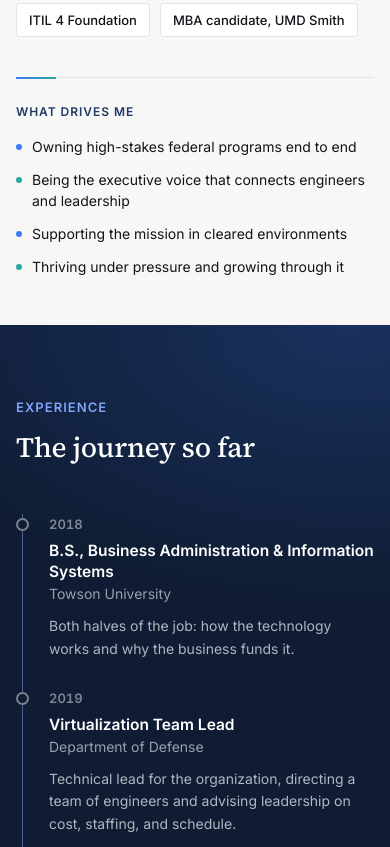
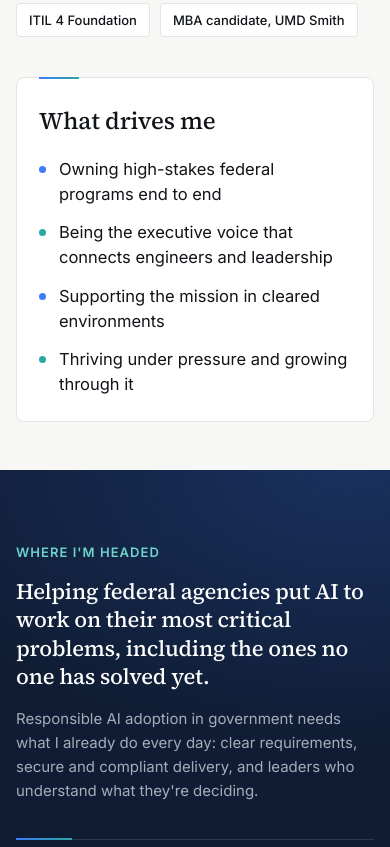
Before and after one commit to knilaweera/knilaweera.github.io, a plain HTML site: page index.html in a window 390 px wide. Shown: the part 1797-2644 px from the top of the page. Drawn offline with Linux system fonts and the light colour scheme.

Commit message:
Put Where I'm headed first; enlarge What drives me on phones
Co-Authored-By: Claude Opus 5.5 <noreply@anthropic.com>

```diff
--- a/index.html
+++ b/index.html
@@ -115,12 +115,12 @@
   .org { font-size: 14px; color: rgba(238,242,248,.62); }
   .step p { font-size: 14px; color: rgba(238,242,248,.72); margin: 10px 0 0; }
 
-  .headed { margin-top: 56px; padding-top: 40px; border-top: 1px solid rgba(255,255,255,.12); display: grid; grid-template-columns: 200px 1fr; gap: 8px 40px; position: relative; }
-  .headed::before { content: ""; position: absolute; top: -1px; left: 0; width: 56px; height: 2px; background: linear-gradient(90deg, var(--bright), var(--teal)); }
+  .headed { margin-bottom: 56px; padding-bottom: 48px; border-bottom: 1px solid rgba(255,255,255,.12); display: grid; grid-template-columns: 200px 1fr; gap: 8px 40px; position: relative; }
+  .headed::before { content: ""; position: absolute; bottom: -1px; left: 0; width: 56px; height: 2px; background: linear-gradient(90deg, var(--bright), var(--teal)); }
   .headed-label { margin: 6px 0 0; font-size: 13px; font-weight: 600; letter-spacing: .08em; text-transform: uppercase; color: #6fd3cc; grid-row: span 2; }
   .headed-statement { margin: 0; font-family: "Source Serif 4", Georgia, serif; font-weight: 500; font-size: clamp(22px, 2.4vw, 28px); line-height: 1.3; letter-spacing: -0.01em; color: #fff; max-width: 680px; }
   .headed-note { margin: 8px 0 0; font-size: 15px; color: rgba(238,242,248,.68); max-width: 640px; }
-  @media (max-width: 860px) { .headed { grid-template-columns: 1fr; margin-top: 44px; padding-top: 32px; } .headed-label { grid-row: auto; margin: 0 0 6px; } }
+  @media (max-width: 860px) { .headed { grid-template-columns: 1fr; margin-bottom: 44px; padding-bottom: 36px; } .headed-label { grid-row: auto; margin: 0 0 6px; } }
 
   @keyframes rise { from { opacity: 0; transform: translateY(12px); } to { opacity: 1; transform: none; } }
   .photo, .intro .role, .intro h1, .intro .lede, .caps, .proof { animation: rise .7s cubic-bezier(.2,.7,.2,1) both; }
@@ -137,7 +137,12 @@
     .photo { display: grid; grid-template-columns: 120px 1fr; gap: 20px; align-items: center; }
     .photo .meta { margin-top: 0; }
     .intro .wrap > .photo, .intro .wrap > .hero-text, .intro .wrap > .seeking { grid-column: 1; grid-row: auto; }
-    .seeking { margin-top: 8px; }
+    .seeking { margin-top: 8px; background: var(--surface); border: 1px solid var(--line); border-radius: 8px; padding: 24px 22px; }
+    .seeking::before { left: 22px; }
+    .seeking h2 { font-family: "Source Serif 4", Georgia, serif; font-size: 24px; font-weight: 500; letter-spacing: -0.01em; text-transform: none; color: var(--ink); margin: 0 0 16px; }
+    .seeking ul { gap: 14px; }
+    .seeking li { font-size: 16.5px; padding-left: 20px; }
+    .seeking li::before { top: 9px; width: 7px; height: 7px; }
     .timeline { grid-template-columns: 1fr; gap: 28px; padding-left: 0; }
     .timeline::before { left: 6px; right: auto; top: 0; bottom: 0; width: 1px; height: auto; }
     .step { display: grid; grid-template-columns: 13px 1fr; column-gap: 20px; padding: 0; }
@@ -230,6 +235,11 @@
 
   <section class="journey" id="journey">
     <div class="wrap">
+      <div class="headed">
+        <p class="headed-label">Where I'm headed</p>
+        <p class="headed-statement">Helping federal agencies put AI to work on their most critical problems, including the ones no one has solved yet.</p>
+        <p class="headed-note">Responsible AI adoption in government needs what I already do every day: clear requirements, secure and compliant delivery, and leaders who understand what they're deciding.</p>
+      </div>
       <p class="section-label">Experience</p>
       <h2>The journey so far</h2>
       <div class="timeline">
@@ -269,11 +279,6 @@
           <p>Building the business foundation for program leadership: finance, strategy, and operations.</p>
         </div>
       </div>
-      <div class="headed">
-        <p class="headed-label">Where I'm headed</p>
-        <p class="headed-statement">Helping federal agencies put AI to work on their most critical problems, including the ones no one has solved yet.</p>
-        <p class="headed-note">Responsible AI adoption in government needs what I already do every day: clear requirements, secure and compliant delivery, and leaders who understand what they're deciding.</p>
-      </div>
     </div>
   </section>
 
```
